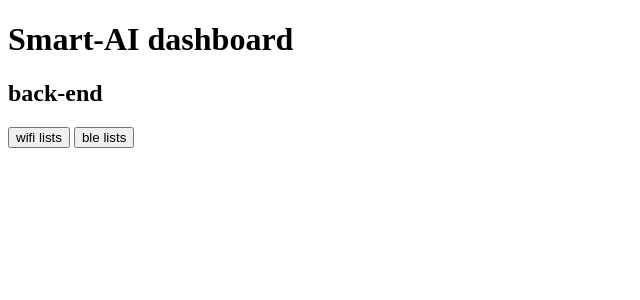
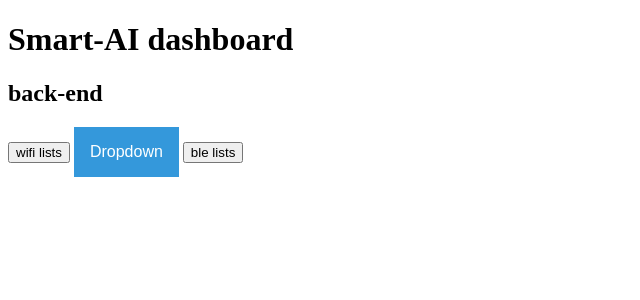
Before and after one commit to yjm07/Raspberry-flask, a Flask app: page / in a window 1280 px wide. Shown: the top 300 px of the page, without its empty margins (0-640 px from the left). Run offline with Flask 2, Linux system fonts and the light colour scheme.

Commit message:
feat: Add js and css to index.html & edit app.py
Add script.js and style.css to make drop down list button
Edit app.py to render index.html

```diff
--- a/app.py
+++ b/app.py
@@ -1,16 +1,16 @@
-from flask import Flask
+from flask import Flask, render_template
 import wifi_scan as wf
 import ble_scan as bl
 import json
 
 
-app = Flask(__name__, static_url_path="", static_folder='templates')
+app = Flask(__name__, static_url_path="")
 
 
 @app.route('/')
 @app.route('/index')
 def index():
-    return app.send_static_file('index.html')
+    return render_template('index.html')
 
 
 @app.route('/wifi')
--- a/static/script.js
+++ b/static/script.js
@@ -0,0 +1,19 @@
+/* When the user clicks on the button,
+toggle between hiding and showing the dropdown content */
+function myFunction() {
+    document.getElementById("myDropdown").classList.toggle("show");
+  }
+
+  // Close the dropdown menu if the user clicks outside of it
+  window.onclick = function(event) {
+    if (!event.target.matches('.dropbtn')) {
+      var dropdowns = document.getElementsByClassName("dropdown-content");
+      var i;
+      for (i = 0; i < dropdowns.length; i++) {
+        var openDropdown = dropdowns[i];
+        if (openDropdown.classList.contains('show')) {
+          openDropdown.classList.remove('show');
+        }
+      }
+    }
+  }
--- /dev/null
+++ b/static/style.css
@@ -0,0 +1,44 @@
+/* Dropdown Button */
+.dropbtn {
+    background-color: #3498DB;
+    color: white;
+    padding: 16px;
+    font-size: 16px;
+    border: none;
+    cursor: pointer;
+  }
+
+  /* Dropdown button on hover & focus */
+  .dropbtn:hover, .dropbtn:focus {
+    background-color: #2980B9;
+  }
+
+  /* The container <div> - needed to position the dropdown content */
+  .dropdown {
+    position: relative;
+    display: inline-block;
+  }
+
+  /* Dropdown Content (Hidden by Default) */
+  .dropdown-content {
+    display: none;
+    position: absolute;
+    background-color: #f1f1f1;
+    min-width: 160px;
+    box-shadow: 0px 8px 16px 0px rgba(0,0,0,0.2);
+    z-index: 1;
+  }
+
+  /* Links inside the dropdown */
+  .dropdown-content a {
+    color: black;
+    padding: 12px 16px;
+    text-decoration: none;
+    display: block;
+  }
+
+  /* Change color of dropdown links on hover */
+  .dropdown-content a:hover {background-color: #ddd}
+
+  /* Show the dropdown menu (use JS to add this class to the .dropdown-content container when the user clicks on the dropdown button) */
+  .show {display:block;}
--- a/templates/index.html
+++ b/templates/index.html
@@ -3,7 +3,7 @@
 <head>
    <meta charset="UTF-8">
    <title>Smart-AI dashboard</title>
-   <!-- <link rel="stylesheet" href="{{ url_for('static', filename='style.css') }}"> -->
+   <link rel="stylesheet" href="{{ url_for('static', filename='style.css') }}">
 </head>
 
 <body>
@@ -12,6 +12,13 @@
    <button id="button" class="" onclick="location.href='http://smart-ai.local:5000/wifi'">
       wifi lists
    </button>
+   <div class="dropdown">
+      <button onclick="myFunction()" class="dropbtn">Dropdown</button>
+      <div id="myDropdown" class="dropdown-content">
+        <a href="/wifi">wifi lists</a>
+        <a href="#2">ble lists</a>
+      </div>
+   </div>
    <button id="button" class="" onclick="location.href='http://smart-ai.local:5000/ble'">
       ble lists
    </button>
```
